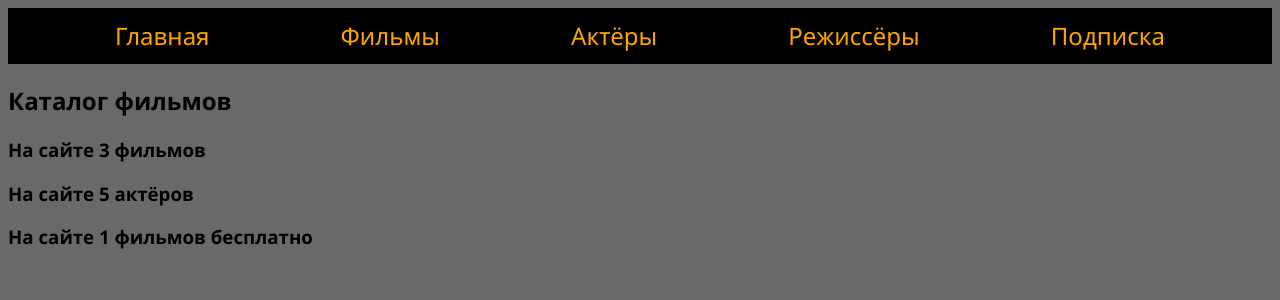
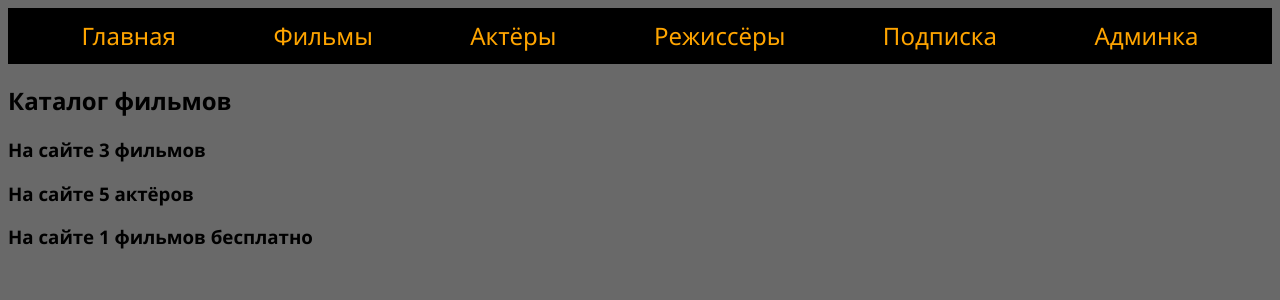
Before and after one commit to SamsaraKid/Lesson61_Project1_ToServer, a Django app: page / in a window 1280 px wide. Shown: the top 300 px of the page. Run offline with Django 4.2, Linux system fonts and the light colour scheme; data comes from the database, SQL or seed files in the repository; both versions use the stored data as it was after the commit.

Commit message:
урок 57

```diff
--- a/templates/index.html
+++ b/templates/index.html
@@ -17,6 +17,7 @@
         <a href="">Актёры</a>
         <a href="">Режиссёры</a>
         <a href="">Подписка</a>
+        <a href="{% url 'admin:index' %}">Админка</a>
     </div>
 
 {% endblock menu %}
```
Also changed, not shown: dbKino.sqlite3.
